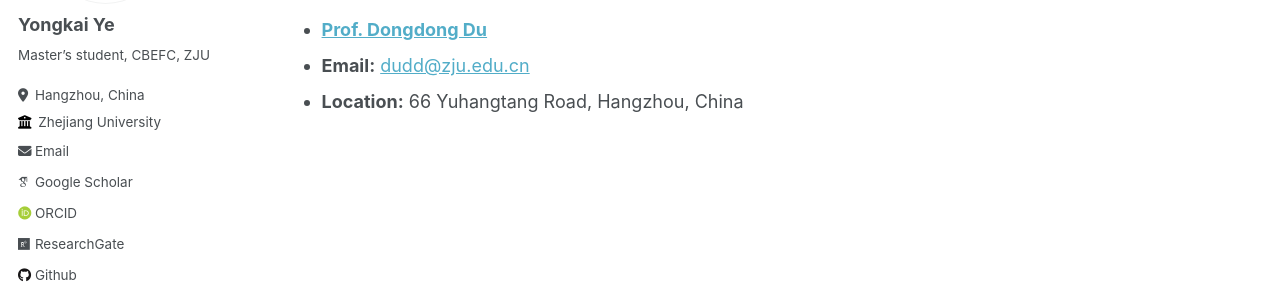
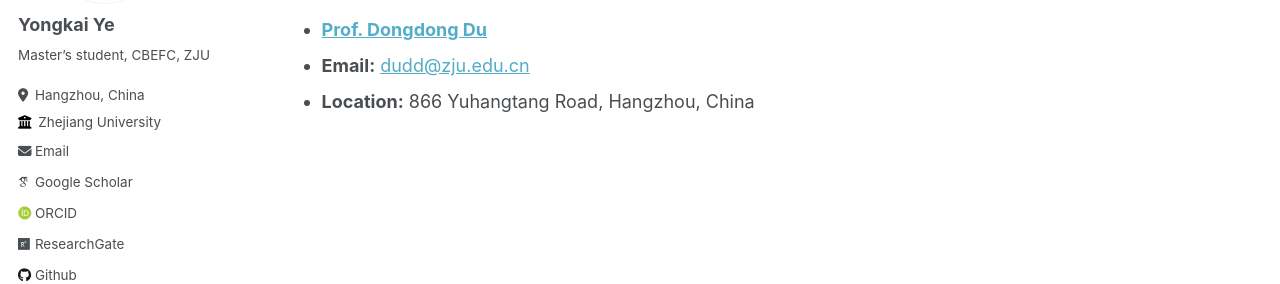
Before and after one commit to Yongkai-Ye/Yongkai-Ye.github.io, a Jekyll site: the page built from _pages/cv.md, in a window 1280 px wide and 900 px high, scrolled down 3504 px. Shown: the part 359-643 px from the top of the window. Built offline with Jekyll 4.4.1, drawn with Linux system fonts in a browser that asks for light colours; some web fonts are replaced.

Commit message:
Update cv.md

```diff
--- a/_pages/cv.md
+++ b/_pages/cv.md
@@ -81,4 +81,4 @@ Dongdong Du
 ------
 * [**Prof. Dongdong Du**](https://person.zju.edu.cn/Dudd)
 * **Email:** [dudd@zju.edu.cn](dudd@zju.edu.cn)
-* **Location:** 66 Yuhangtang Road, Hangzhou, China
+* **Location:** 866 Yuhangtang Road, Hangzhou, China
```
